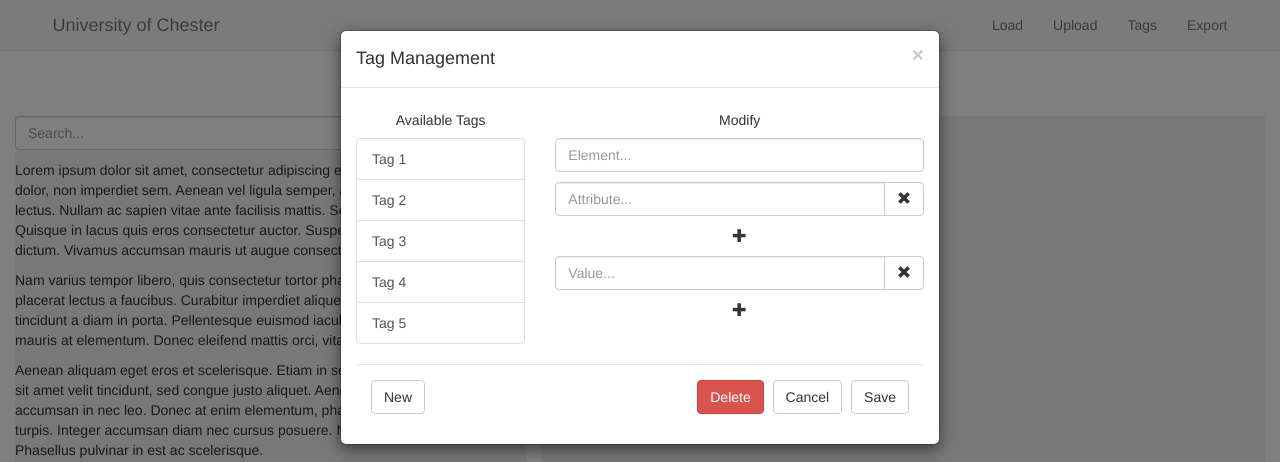
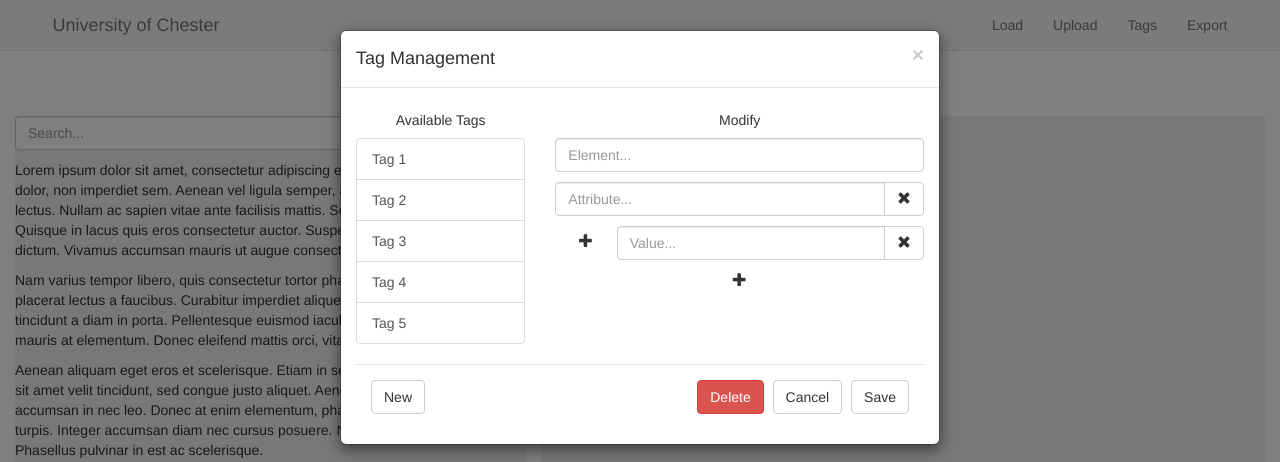
Before and after one commit to ITGuyJosh/eCorpi, a PHP site: page / in a window 1280 px wide, after a click on "Tags". Shown: the top 462 px of the page. Run offline with PHP 8.4, Linux system fonts and the light colour scheme.

Commit message:
Adjusted Tag Management Values design - more inline with document designs

```diff
--- a/CSS/custom.css
+++ b/CSS/custom.css
@@ -39,6 +39,18 @@ section {
 
 .schema-tags h5 {
   text-align: center;
+}
+
+.tag-values {
+  padding: 0;
+}
+
+.tag-values, .col-md-2 {
+  padding-top: 5px;
+}
+
+.tag-values, .col-md-10 {
+  padding: 0;
 }
 
 .export-links span {
--- a/index.html
+++ b/index.html
@@ -151,21 +151,32 @@
                                     <div class="tags-form">
                                         <h5>Modify</h5>
                                         <input type="text" class="form-control" placeholder="Element..." id="tag-element">
+
                                         <div class="input-group tag-input-groups">
                                             <input type="text" class="form-control" placeholder="Attribute..." id="tag-attribute">
                                             <span class="input-group-btn">
                                         <button class="btn btn-default" type="button"><span class="glyphicon glyphicon-remove" id="remove-attribute"></span></button>
                                                     </span>
                                         </div>
+                                        <div class="container-fluid tag-values">
+                                            <div class="row-fluid">
+                                                <div class="col-md-2">
                                                     <div class="add-field">
                                                         <span class="glyphicon glyphicon-plus" id="add-value"></span>
                                                     </div>
+                                                </div>
+                                                <div class="col-md-10">
                                                   <div class="input-group tag-input-groups">
                                                       <input type="text" class="form-control" placeholder="Value..." id="tag-value">
                                                       <span class="input-group-btn">
                                                       <button class="btn btn-default" type="button"><span class="glyphicon glyphicon-remove" id="remove-value"></span></button>
                                                       </span>
                                                   </div>
+                                                </div>
+                                            </div>
+                                        </div>
+
+
                                         <div class="add-field">
                                             <span class="glyphicon glyphicon-plus" id="add-value"></span>
                                         </div>
```
Lines whose indentation alone changed are shown as unchanged.
